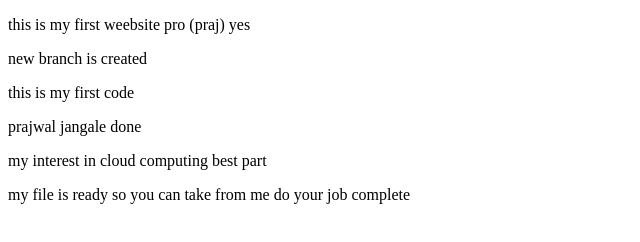
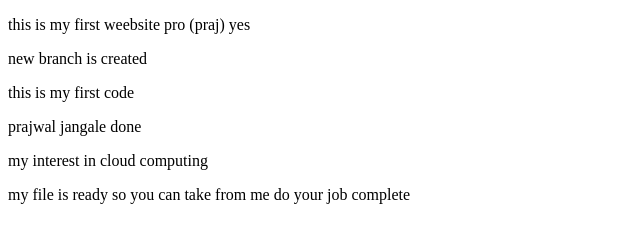
Before and after one commit to PrajwalTech-45/Math-_Website-, a website: page index.html in a window 1280 px wide. Shown: the full height of the page, 0-640 px from the left. Drawn offline with Linux system fonts and the light colour scheme.

Commit message:
file is modified

```diff
--- a/index.html
+++ b/index.html
@@ -10,7 +10,7 @@
     <p>new branch is created</p>
      <p>this is my first code </p>
      <p>prajwal jangale  done </p>
-     <p>my interest in cloud computing   best part</p>
+     <p>my interest in cloud computing  </p>
 <p> my file is ready so you can take from me do your job complete</p>
 
 
```
